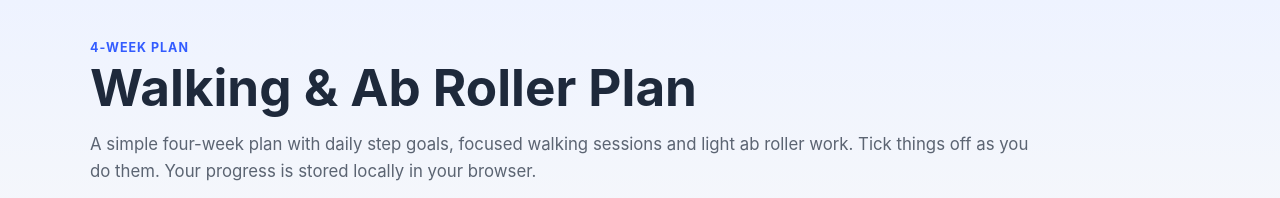
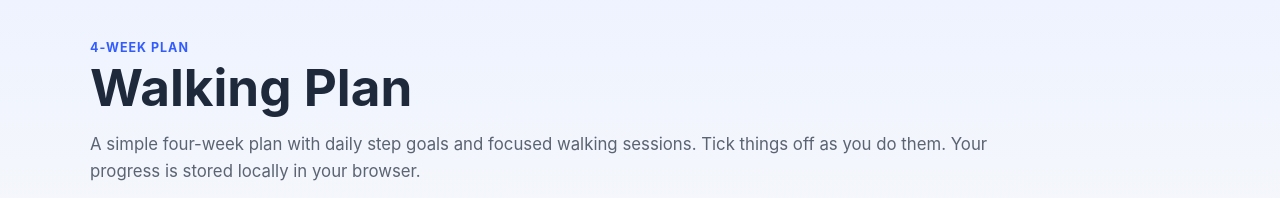
Before and after one commit to davorg/fit, a plain HTML site: page index.html in a window 1280 px wide. Shown: the top 198 px of the page. Drawn offline with nearby package versions, Linux system fonts and the light colour scheme.

Commit message:
Remove ab roller from HTML

```diff
--- a/index.html
+++ b/index.html
@@ -12,9 +12,9 @@
   <header class="site-header">
     <div class="wrap">
       <p class="eyebrow">4-week plan</p>
-      <h1>Walking &amp; Ab Roller Plan</h1>
+      <h1>Walking Plan</h1>
       <p class="intro">
-        A simple four-week plan with daily step goals, focused walking sessions and light ab roller work.
+        A simple four-week plan with daily step goals and focused walking sessions.
         Tick things off as you do them. Your progress is stored locally in your browser.
       </p>
       <div class="header-actions">
```
